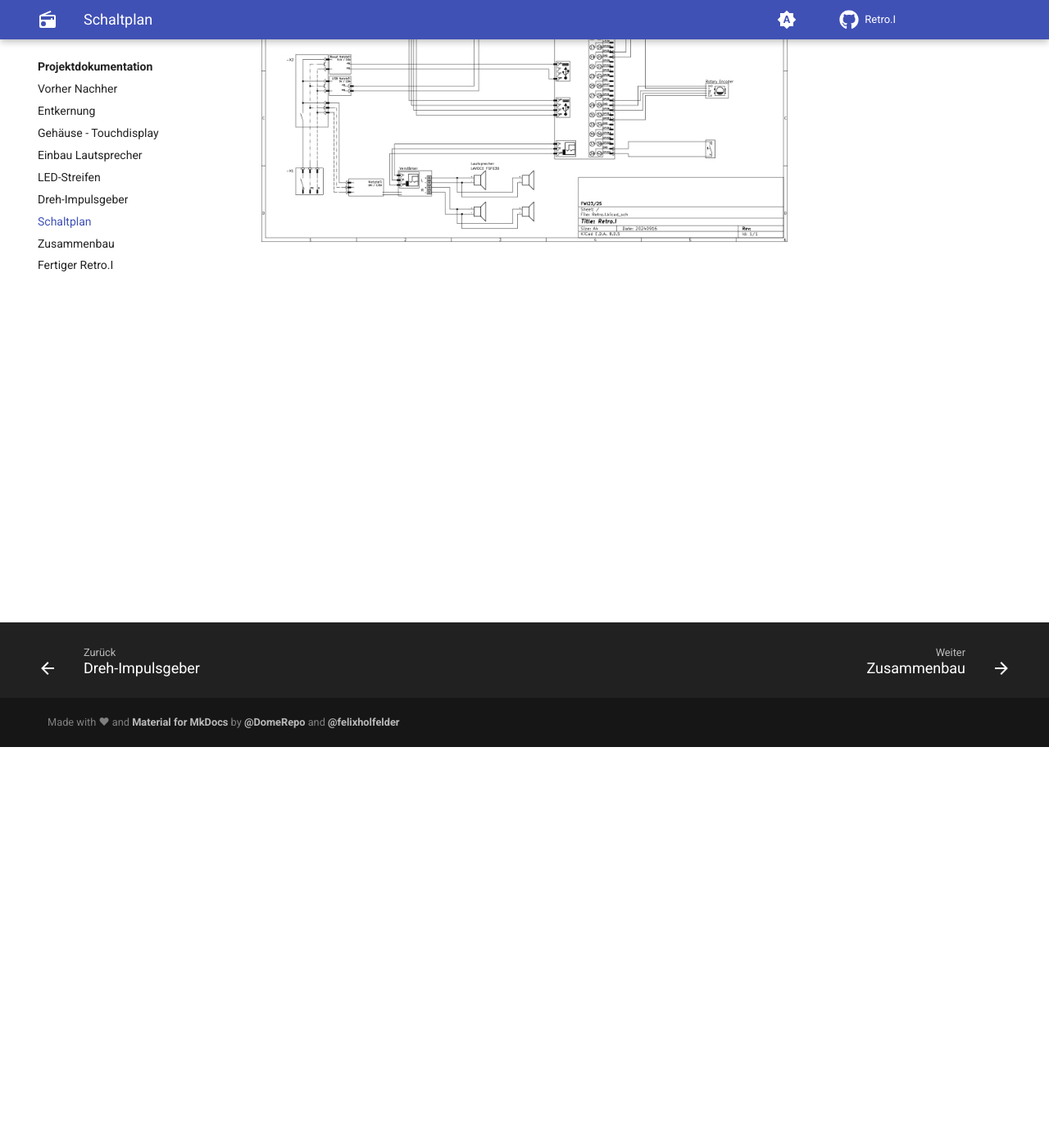
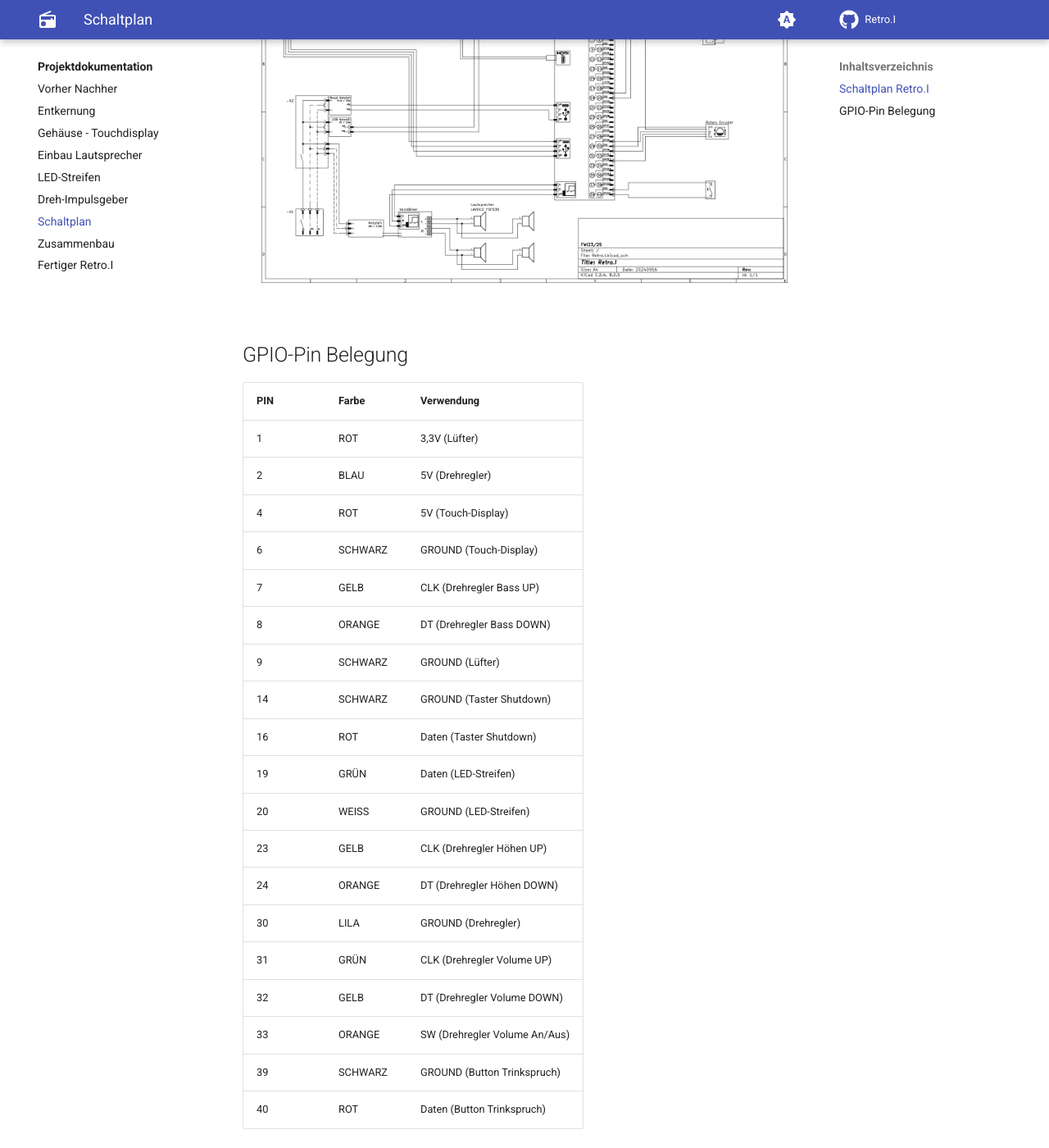
Before and after one commit to Retro-I/docs, an MkDocs documentation site: the page built from docs/projectdocumentation/schaltplan.md, in a window 1280 px wide and 1400 px high, scrolled down 489 px. Shown: the whole window at 82% size. Built offline with MkDocs 1.6.1 and Material for MkDocs 9.7.7, drawn with Linux system fonts in a browser that asks for light colours; plug-ins that fetch from the network failed and are left out; comment, search, counter and statistics services are not loaded.

Commit message:
added table for gpio pin mapping

```diff
--- a/docs/projectdocumentation/schaltplan.md
+++ b/docs/projectdocumentation/schaltplan.md
@@ -1,6 +1,31 @@
-#Schaltplan
+# Schaltplan
 
 Für die Technisch versierten unter euch, hier gäbe es auch einen Schaltplan vom `Retro.I`wie wir den Radio aufgebaut haben.
 
-Schaltplan Retro.I
+## Schaltplan Retro.I
 ![Ansicht_vorne](../assets/schaltplan/Schaltplan.jpg)
+
+## GPIO-Pin Belegung
+| PIN | Farbe   | Verwendung                    |
+|-----|---------|-------------------------------|
+| 1   | ROT     | 3,3V (Lüfter)                 |
+| 2   | BLAU    | 5V (Drehregler)               |
+| 4   | ROT     | 5V (Touch-Display)            |
+| 6   | SCHWARZ | GROUND (Touch-Display)        |
+| 7   | GELB    | CLK (Drehregler Bass UP)      |
+| 8   | ORANGE  | DT (Drehregler Bass DOWN)     |
+| 9   | SCHWARZ | GROUND (Lüfter)               |
+| 14  | SCHWARZ | GROUND (Taster Shutdown)      |
+| 16  | ROT     | Daten (Taster Shutdown)       |
+| 19  | GRÜN    | Daten (LED-Streifen)          |
+| 20  | WEISS   | GROUND (LED-Streifen)         |
+| 23  | GELB    | CLK (Drehregler Höhen UP)     |
+| 24  | ORANGE  | DT (Drehregler Höhen DOWN)    |
+| 30  | LILA    | GROUND (Drehregler)           |
+| 31  | GRÜN    | CLK (Drehregler Volume UP)    |
+| 32  | GELB    | DT (Drehregler Volume DOWN)   |
+| 33  | ORANGE  | SW (Drehregler Volume An/Aus) |
+| 39  | SCHWARZ | GROUND (Button Trinkspruch)   |
+| 40  | ROT     | Daten (Button Trinkspruch)    |
+
+![GPIO_pin_mapping](../assets/schaltplan/gpio_pin_mapping.png)
```
Also changed, not shown: docs/assets/schaltplan/gpio_pin_mapping.png (added).
